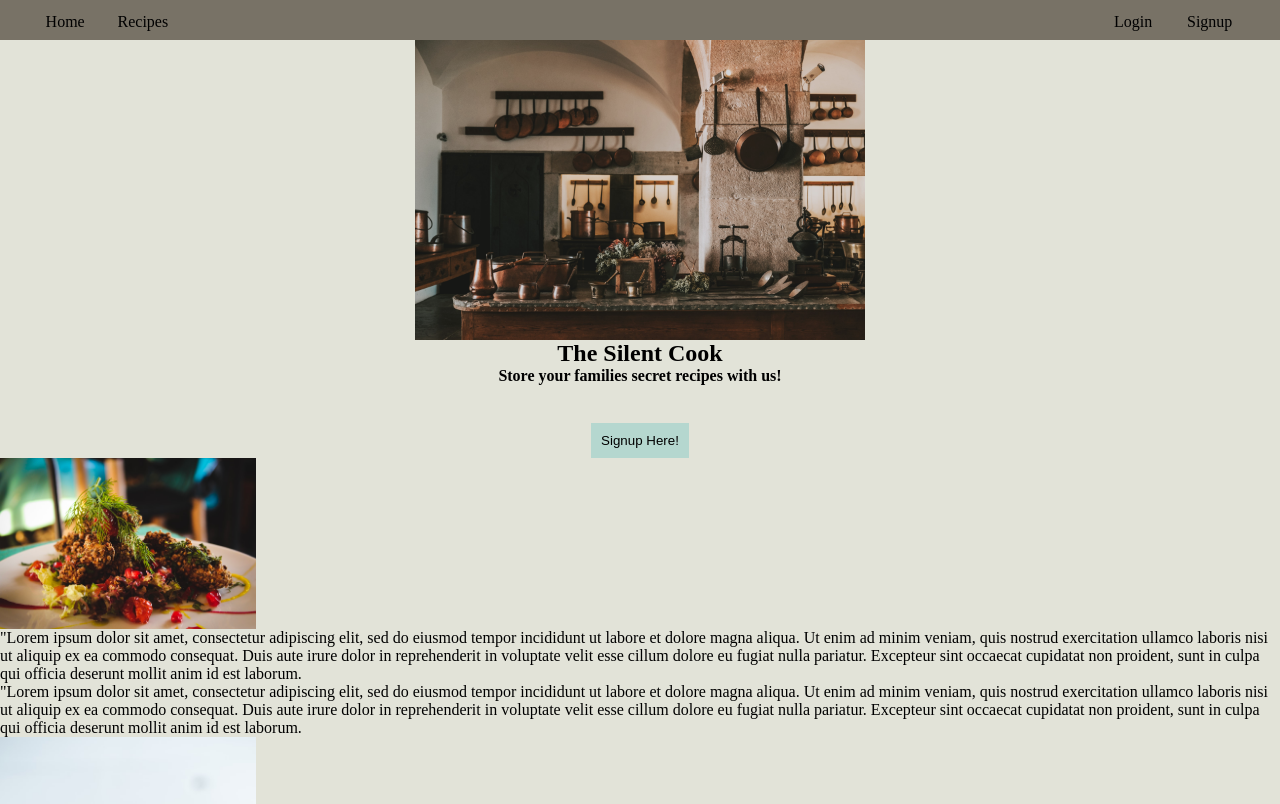
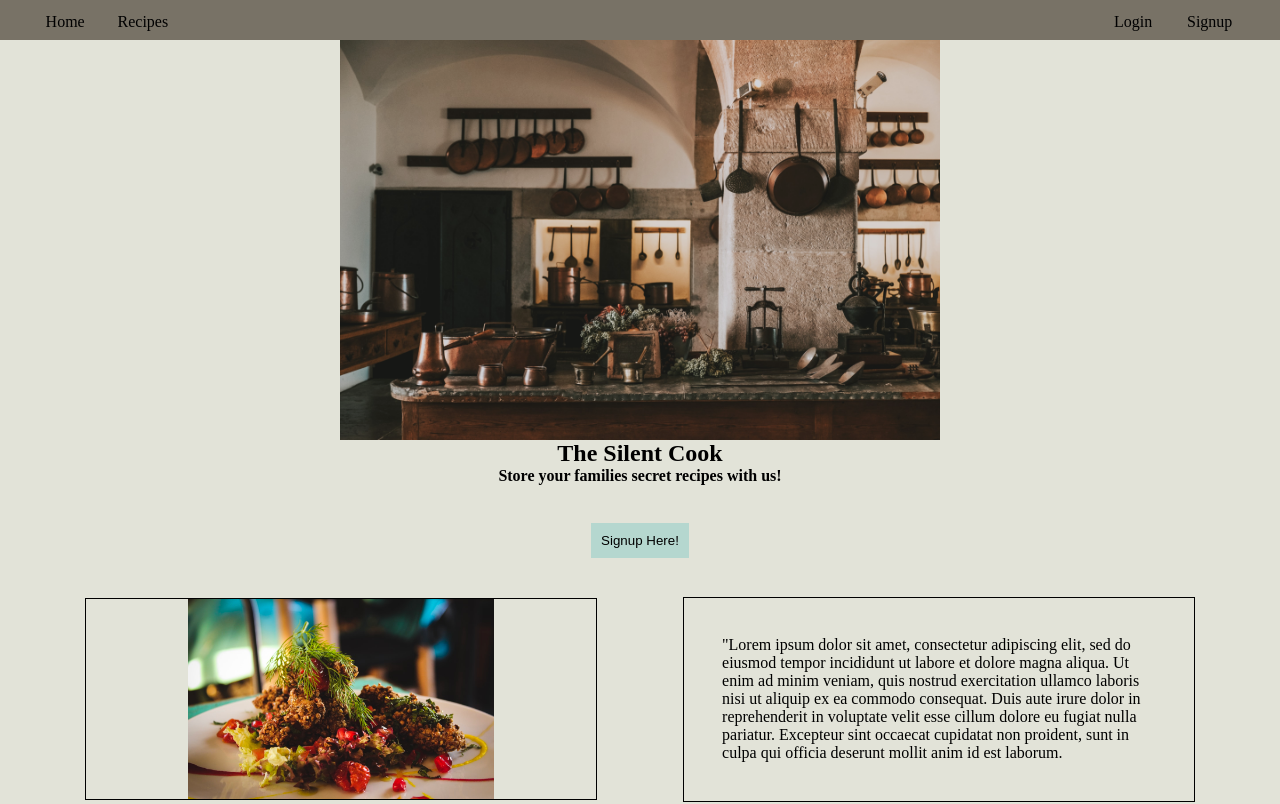
Before and after one commit to adriannasaruk/recipes-frontend, a React (Create React App) app: page / in a window 1280 px wide. Shown: the top 804 px of the page. Built offline with nearby package versions, Linux system fonts and the light colour scheme.

Commit message:
Fixing styles on home

```diff
--- a/src/App/Components/Body/bodyComps/Home.js
+++ b/src/App/Components/Body/bodyComps/Home.js
@@ -25,7 +25,6 @@ export default function Home(props) {
         </button>
       </section>
       <section className='top-info'>
-
         <div className='top-img'>
           <img src='salad.jpg' alt='salad' />
         </div>
--- a/src/App/Components/Body/bodyComps/home.css
+++ b/src/App/Components/Body/bodyComps/home.css
@@ -1,3 +1,10 @@
+.home {
+  display: flex;
+  flex-flow: column wrap;
+  justify-content: space-evenly;
+  align-items: center;
+}
+
 .header {
   width: 100%;
   display: flex;
@@ -28,34 +35,60 @@
   background-color: #b5d7cf;
   padding: 10px;
   cursor: pointer;
+  margin-bottom: 3%;
 }
 .signup:hover {
   color: #b5d7cf;
   background-color: black;
 }
-.banner img{
+.banner img {
   width: 100%;
-  height: 300px;
+  height: 400px;
   opacity: 0.9;
   display: flex;
   justify-content: center;
   align-items: center;
-
-}
-.top-img img{
-  width: 20%;
-  display: flex;
-  flex-direction: row;
 }
 
-.bottom-img img{
-  width: 20%;
-  display: flex;
-  flex-direction: row;
+.top-info .top-para,
+.top-img {
+  width: 40%;
+  border: 1px solid;
 }
 
-.bottom app-info{
+.top-img img {
+  width: 60%;
+  height: 200px;
+}
+
+.top-img,
+.bottom-img {
   display: flex;
-  width: 50%;
-  flex-direction: column;
+  justify-content: center;
+  align-items: center;
 }
+
+.top-info,
+.bottom-info {
+  display: flex;
+  flex-flow: row wrap;
+  width: 100%;
+  justify-content: space-evenly;
+  align-items: center;
+  margin-bottom: 5%;
+}
+
+.bottom-info .bottom-para,
+.bottom-img {
+  width: 40%;
+  border: 1px solid;
+}
+
+.bottom-img img {
+  width: 30%;
+}
+
+.top-info .top-para,
+.bottom-info .bottom-para {
+  padding: 3%;
+}
```
Also changed, not shown: 1 other file (tests, documents, lock files or other folders).
